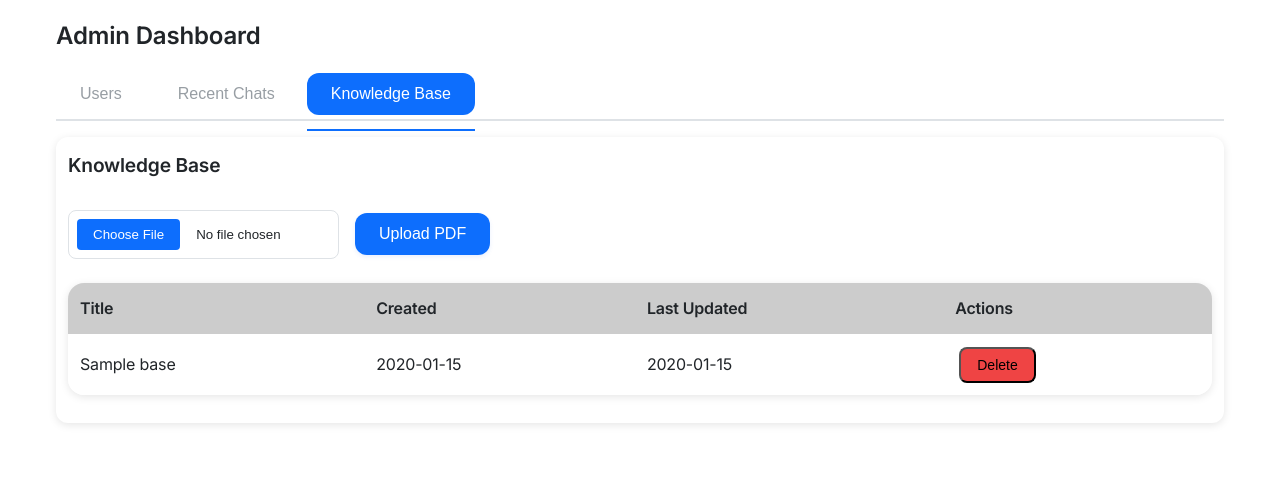
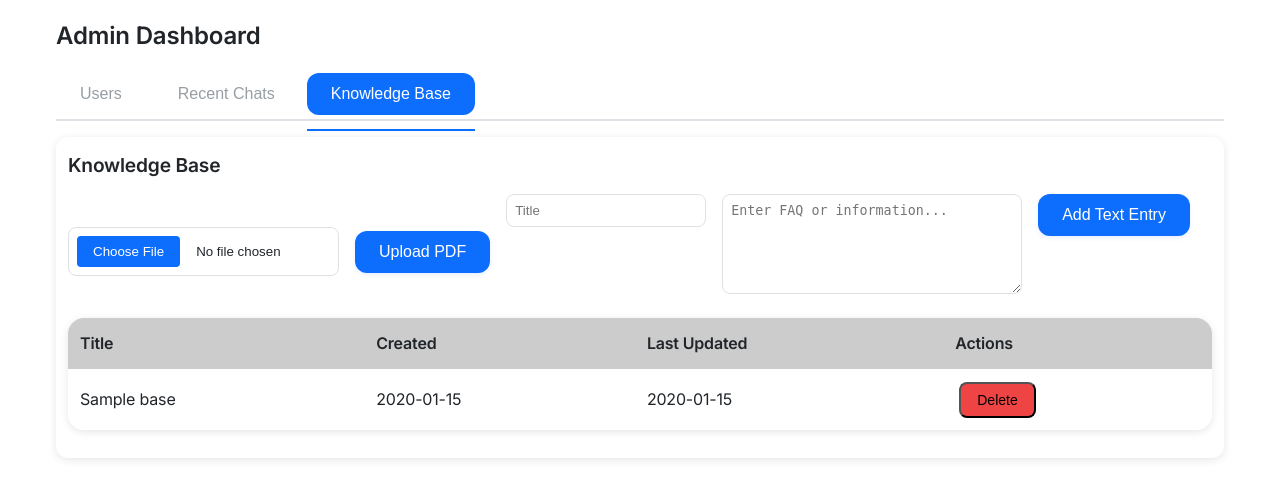
Before and after one commit to Bboyd59/chatryan, a Flask app: page /admin in a window 1280 px wide, after a click on "Knowledge Base". Shown: the part 121-620 px from the top of the page. Run offline with Flask 3, Linux system fonts and the light colour scheme; a user stored in the database is signed in; tables that the repository leaves empty hold one stand-in row (values such as "Sample post").

Commit message:
Agent query: Can you test both the text input form and PDF upload in the Knowledge Base section? Are both working correctly?
Add functionality to add text-based knowledge entries to the admin panel.

Screenshot: https://storage.googleapis.com/screenshot-production-us-central1/9f00adb4-a4ff-4700-8d21-8c24ca3ce15b/d630b351-782a-4230-8c1c-38fc46433f6a.jpg

```diff
--- a/routes.py
+++ b/routes.py
@@ -164,6 +164,38 @@ def upload_knowledge():
     except Exception as e:
         return jsonify({'error': str(e)}), 500
 
+@main_bp.route('/admin/add-text-knowledge', methods=['POST'])
+@login_required
+def add_text_knowledge():
+    if not current_user.is_admin:
+        return jsonify({'error': 'Access denied'}), 403
+
+    data = request.json
+    title = data.get('title')
+    content = data.get('content')
+
+    if not title or not content:
+        return jsonify({'error': 'Title and content are required'}), 400
+
+    try:
+        # Create knowledge base entry
+        kb_entry = KnowledgeBase(
+            title=title,
+            content=content,
+            content_type='text'
+        )
+
+        db.session.add(kb_entry)
+        db.session.commit()
+
+        return jsonify({
+            'message': 'Text entry added successfully',
+            'entry': kb_entry.to_dict()
+        })
+
+    except Exception as e:
+        return jsonify({'error': str(e)}), 500
+
 @main_bp.route('/admin')
 @login_required
 def admin():
--- a/static/css/admin.css
+++ b/static/css/admin.css
@@ -122,9 +122,25 @@ tr:last-child td {
     align-items: center;
 }
 
-.file-input {
+.file-input, .text-input {
     padding: 0.5rem;
     border: 1px solid var(--border-color);
     border-radius: 0.5rem;
     background: var(--bg-primary);
 }
+
+.text-form {
+    display: flex;
+    gap: 1rem;
+    align-items: flex-start;
+}
+
+.text-form textarea {
+    min-height: 100px;
+    resize: vertical;
+    width: 300px;
+}
+
+.text-form input[type="text"] {
+    width: 200px;
+}
--- a/templates/admin.html
+++ b/templates/admin.html
@@ -74,6 +74,11 @@
             <form id="uploadForm" class="upload-form">
                 <input type="file" id="pdfFile" accept=".pdf" class="file-input">
                 <button type="button" class="btn" onclick="uploadPDF()">Upload PDF</button>
+            </form>
+            <form id="textForm" class="text-form">
+                <input type="text" id="textTitle" placeholder="Title" class="text-input" required>
+                <textarea id="textContent" placeholder="Enter FAQ or information..." class="text-input" required></textarea>
+                <button type="button" class="btn" onclick="addTextEntry()">Add Text Entry</button>
             </form>
         </div>
         <table>
@@ -194,5 +199,45 @@ async function uploadPDF() {
         console.error(error);
     }
 }
+async function addTextEntry() {
+    const titleInput = document.getElementById('textTitle');
+    const contentInput = document.getElementById('textContent');
+
+    const title = titleInput.value.trim();
+    const content = contentInput.value.trim();
+
+    if (!title || !content) {
+        alert('Please fill in both title and content');
+        return;
+    }
+
+    try {
+        const response = await fetch('/admin/add-text-knowledge', {
+            method: 'POST',
+            headers: {
+                'Content-Type': 'application/json'
+            },
+            body: JSON.stringify({
+                title: title,
+                content: content
+            })
+        });
+
+        const data = await response.json();
+
+        if (response.ok) {
+            alert('Text entry added successfully');
+            location.reload(); // Refresh to show new entry
+            // Clear the form
+            titleInput.value = '';
+            contentInput.value = '';
+        } else {
+            alert(data.error || 'Failed to add text entry');
+        }
+    } catch (error) {
+        alert('Error adding text entry');
+        console.error(error);
+    }
+}
 </script>
 {% endblock %}
```
